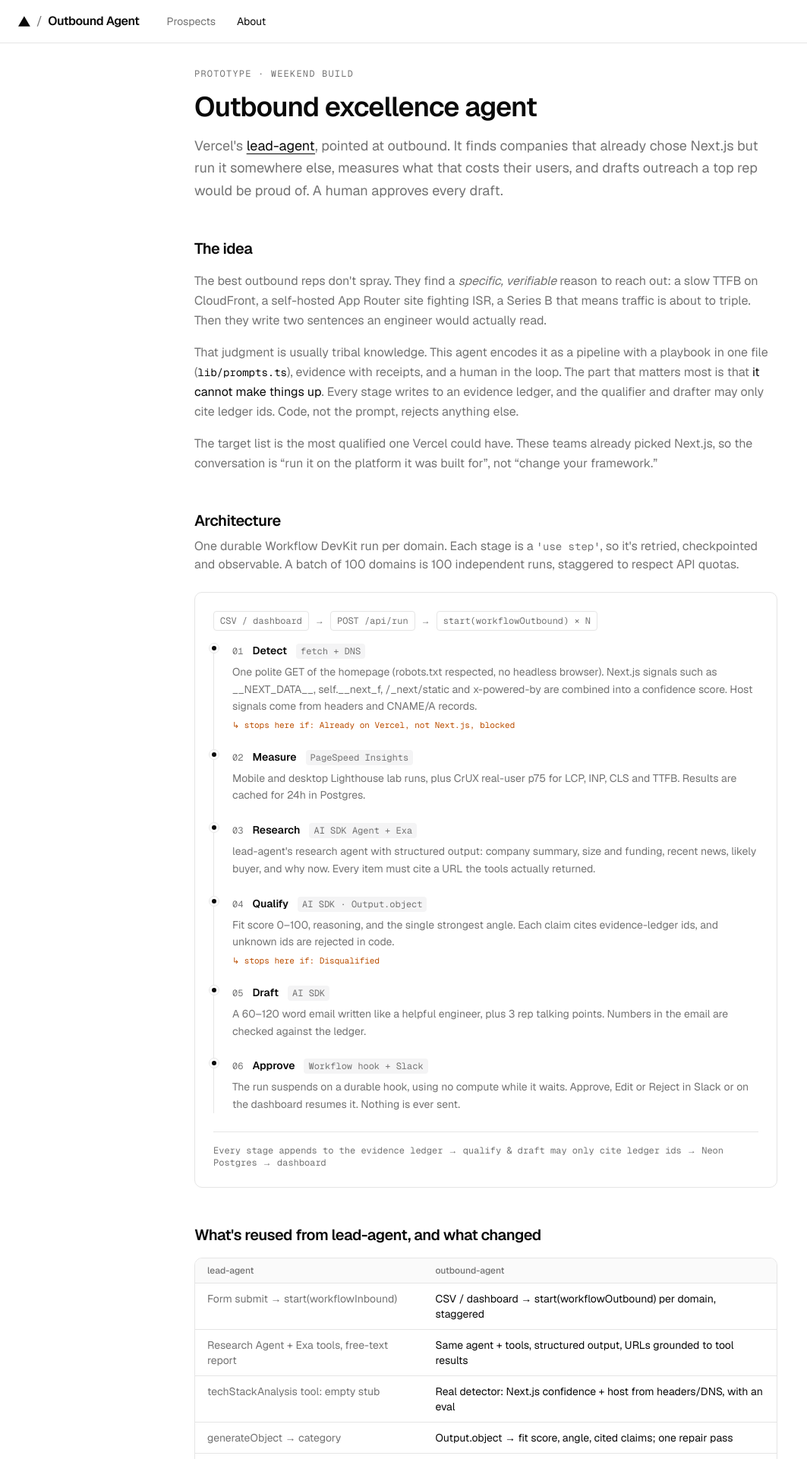
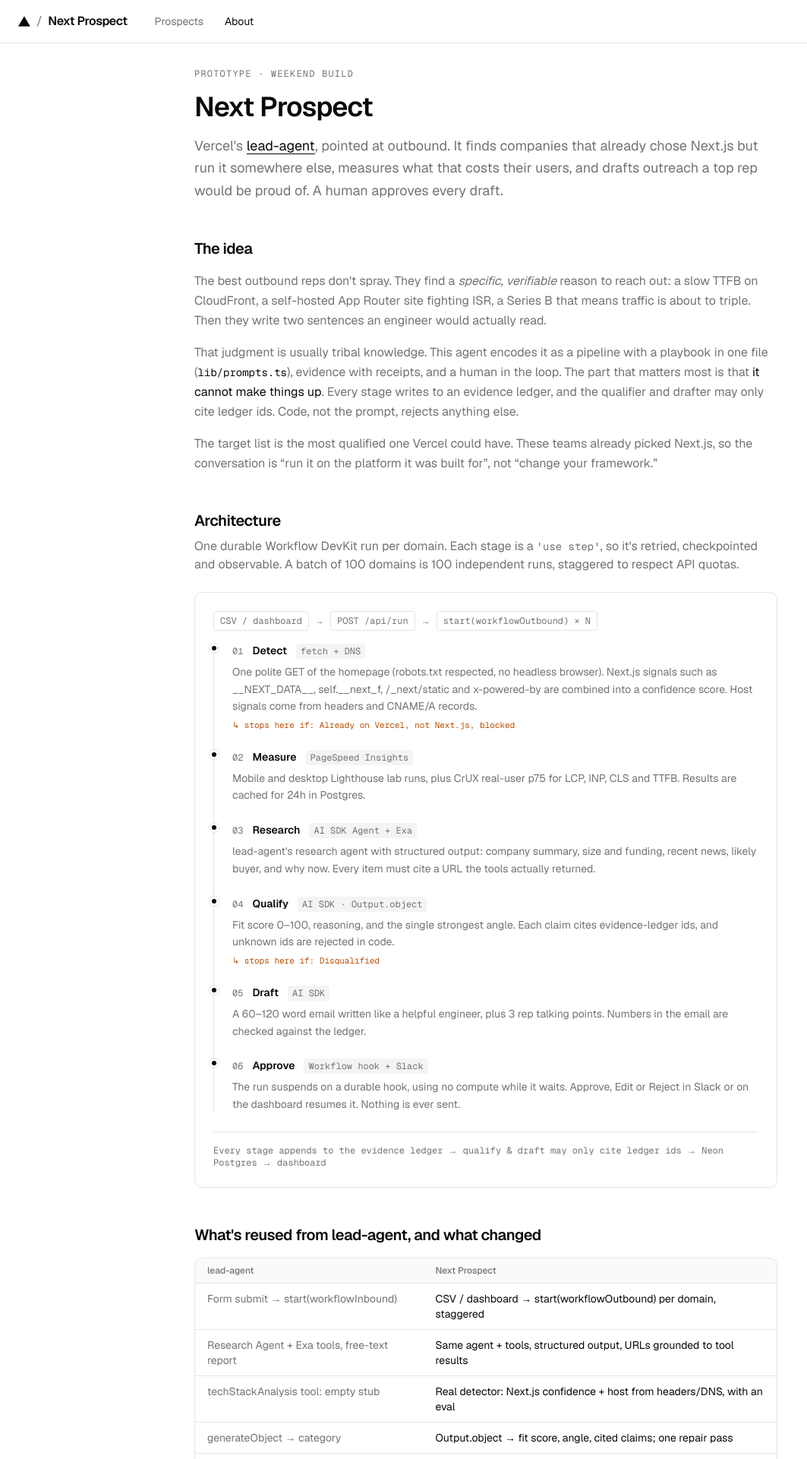
Before and after one commit to alvinalaphat/next-prospect, a Next.js app: page /about in a window 1280 px wide. Shown: the top 1920 px of the page at 76% size, without its empty margins (0-1063 px from the left). Built offline with nearby package versions, Linux system fonts and the light colour scheme.

Commit message:
Rename to Next Prospect (repo, Vercel project, UI, bot UA, Slack manifest)
Co-Authored-By: Claude Opus 5.5 <noreply@anthropic.com>

```diff
--- a/app/about/page.tsx
+++ b/app/about/page.tsx
@@ -1,6 +1,6 @@
 import Link from 'next/link';
 
-export const metadata = { title: 'About · Outbound Agent' };
+export const metadata = { title: 'About · Next Prospect' };
 
 const STAGES: { n: string; title: string; tech: string; body: string; stop?: string }[] = [
   {
@@ -49,7 +49,7 @@ export default function About() {
       <header className="space-y-4">
         <p className="text-muted-foreground font-mono text-xs uppercase tracking-widest">Prototype · weekend build</p>
         <h1 className="text-3xl font-semibold tracking-tight sm:text-4xl">
-          Outbound excellence agent
+          Next Prospect
         </h1>
         <p className="text-muted-foreground text-lg leading-relaxed">
           Vercel&apos;s <a className="text-foreground underline underline-offset-4" href="https://github.com/vercel-labs/lead-agent">lead-agent</a>,
@@ -128,7 +128,7 @@ export default function About() {
             <thead className="text-muted-foreground border-b bg-zinc-50 text-left text-xs dark:bg-zinc-900/50">
               <tr>
                 <th className="px-4 py-2 font-medium">lead-agent</th>
-                <th className="px-4 py-2 font-medium">outbound-agent</th>
+                <th className="px-4 py-2 font-medium">Next Prospect</th>
               </tr>
             </thead>
             <tbody className="divide-y">
--- a/app/layout.tsx
+++ b/app/layout.tsx
@@ -17,7 +17,7 @@ const geistMono = Geist_Mono({
 });
 
 export const metadata: Metadata = {
-  title: 'Outbound Agent',
+  title: 'Next Prospect',
   description:
     'Finds companies running Next.js off Vercel, researches them, and drafts grounded outreach for human approval.'
 };
@@ -38,7 +38,7 @@ export default function RootLayout({
                   <path d="M37.5 0L75 65H0z" fill="currentColor" />
                 </svg>
                 <span className="text-muted-foreground font-normal">/</span>
-                Outbound Agent
+                Next Prospect
               </Link>
               <nav className="flex items-center gap-1 text-sm">
                 <NavLink href="/">Prospects</NavLink>
--- a/lib/client-secret.ts
+++ b/lib/client-secret.ts
@@ -1,6 +1,6 @@
 'use client';
 
-const KEY = 'outbound-agent:run-secret';
+const KEY = 'next-prospect:run-secret';
 
 /** RUN_SECRET is kept in this browser only, for authorizing runs/decisions. */
 export function getSecret(): string {
--- a/lib/detect/fetch.ts
+++ b/lib/detect/fetch.ts
@@ -1,8 +1,8 @@
 import { isAllowedByRobots } from './robots';
 
 export const USER_AGENT =
-  'OutboundAgentBot/0.1 (+https://github.com/alvinalaphat/outbound-agent; research prototype)';
-const ROBOTS_TOKEN = 'OutboundAgentBot';
+  'NextProspectBot/0.1 (+https://nextprospect.vercel.app/about; research prototype)';
+const ROBOTS_TOKEN = 'NextProspectBot';
 
 const ROBOTS_TIMEOUT_MS = 5_000;
 const PAGE_TIMEOUT_MS = 10_000;
--- a/package.json
+++ b/package.json
@@ -1,5 +1,5 @@
 {
-  "name": "outbound-agent",
+  "name": "next-prospect",
   "version": "0.1.0",
   "private": true,
   "scripts": {
```
Also changed, not shown: manifest.json, 1 other file (tests, documents, lock files or other folders).
